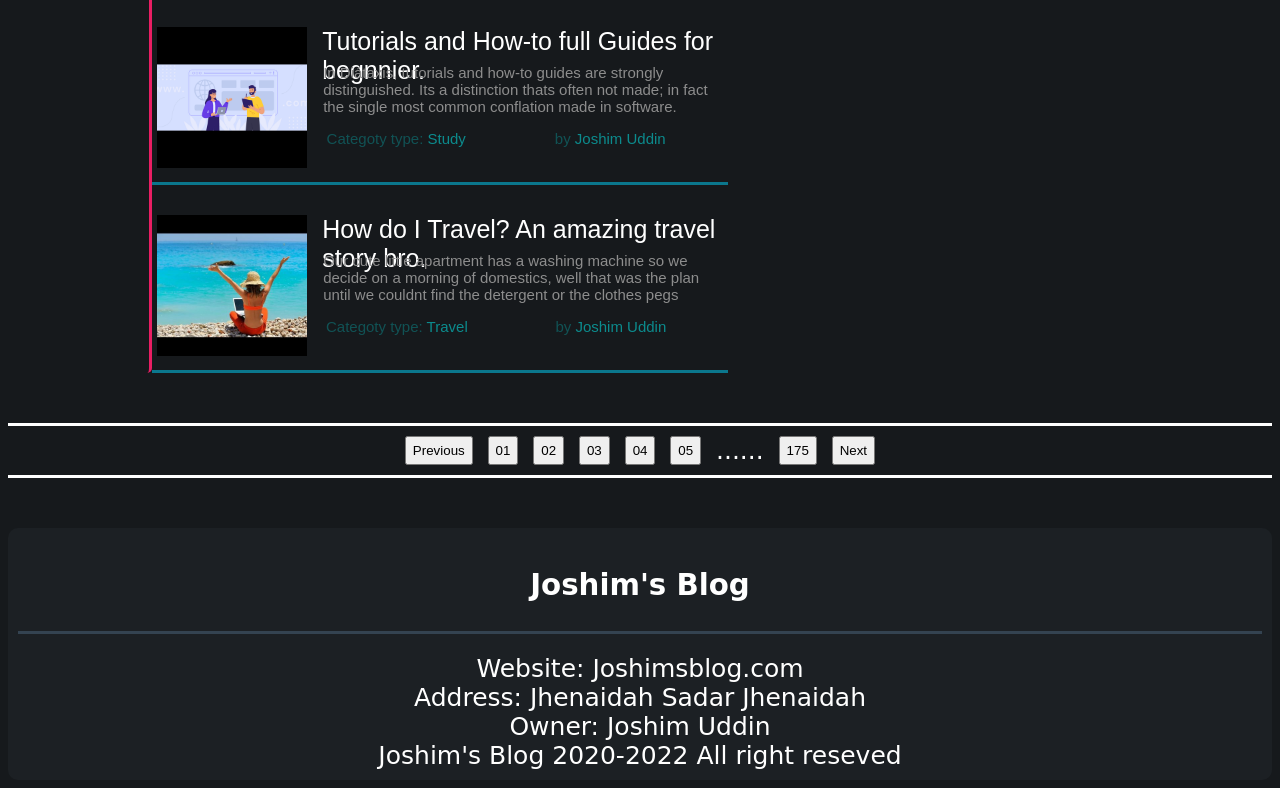
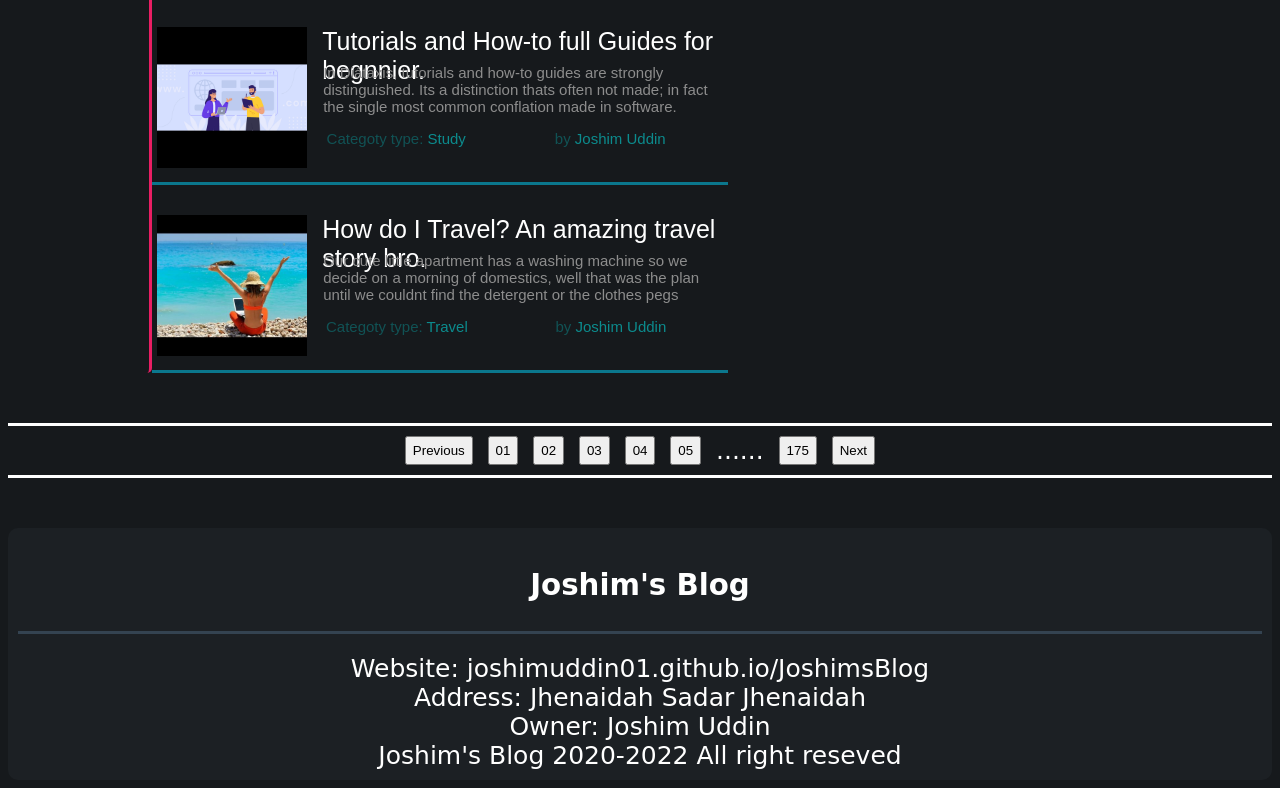
Before and after one commit to JoshimUddin01/JoshimsBlog, a plain HTML site: page index.html in a window 1280 px wide. Shown: the part 1599-2387 px from the top of the page. Drawn offline with Linux system fonts and the light colour scheme; a web font is replaced by a local one.

Commit message:
first commit

```diff
--- a/index.html
+++ b/index.html
@@ -229,7 +229,7 @@
 
     <section id="footer_items">
         <div class="address">
-            <span>Website: Joshimsblog.com</span> <br>
+            <span>Website: joshimuddin01.github.io/JoshimsBlog</span> <br>
             <span>Address: Jhenaidah Sadar Jhenaidah</span><br>
             <span>Owner: Joshim Uddin</span> <br>
             <span>Joshim's Blog 2020-2022 All right reseved</span>
```
